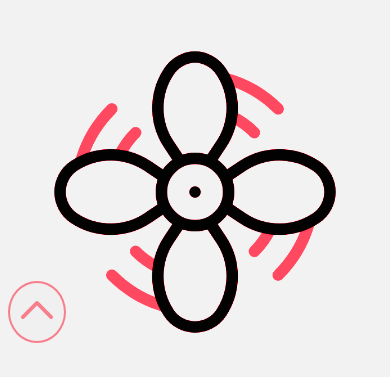
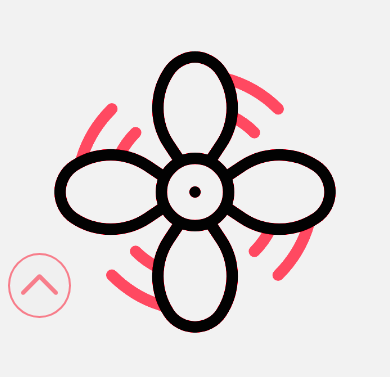
Before and after one commit to Nirem312/Entrega-final-Web-developer-CoderHouse, a plain HTML site: page index.html in a window 390 px wide. Shown: the part 467-844 px from the top of the page. Drawn offline with Linux system fonts and the light colour scheme.

Commit message:
Hace el boton de volver arriba mas circular

```diff
--- a/styles/styles.css
+++ b/styles/styles.css
@@ -321,9 +321,10 @@ textarea{
     padding: 11px !important;
     position: fixed;
     left: 2%;
-    bottom: 4vh;
+    bottom: 7vh;
     opacity: 0.7;
     border: 2px solid rgb(250, 77, 96);
+    height: 65px;
   }
 
   .backToTop > a {
@@ -331,7 +332,7 @@ textarea{
   }
 
   .backToTop > a > img {
-    height: 32px;
+    height: 37px;
     transform: rotate(180deg);
   }
 
```
